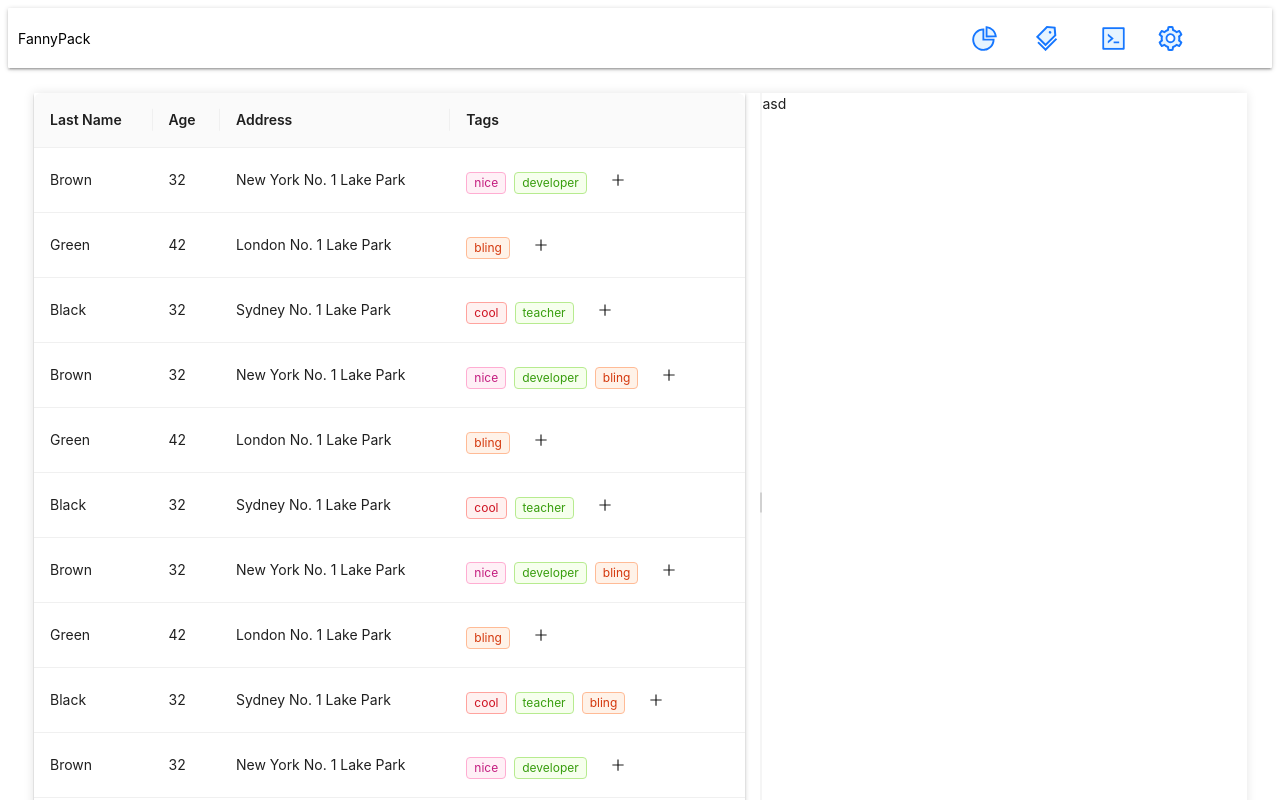
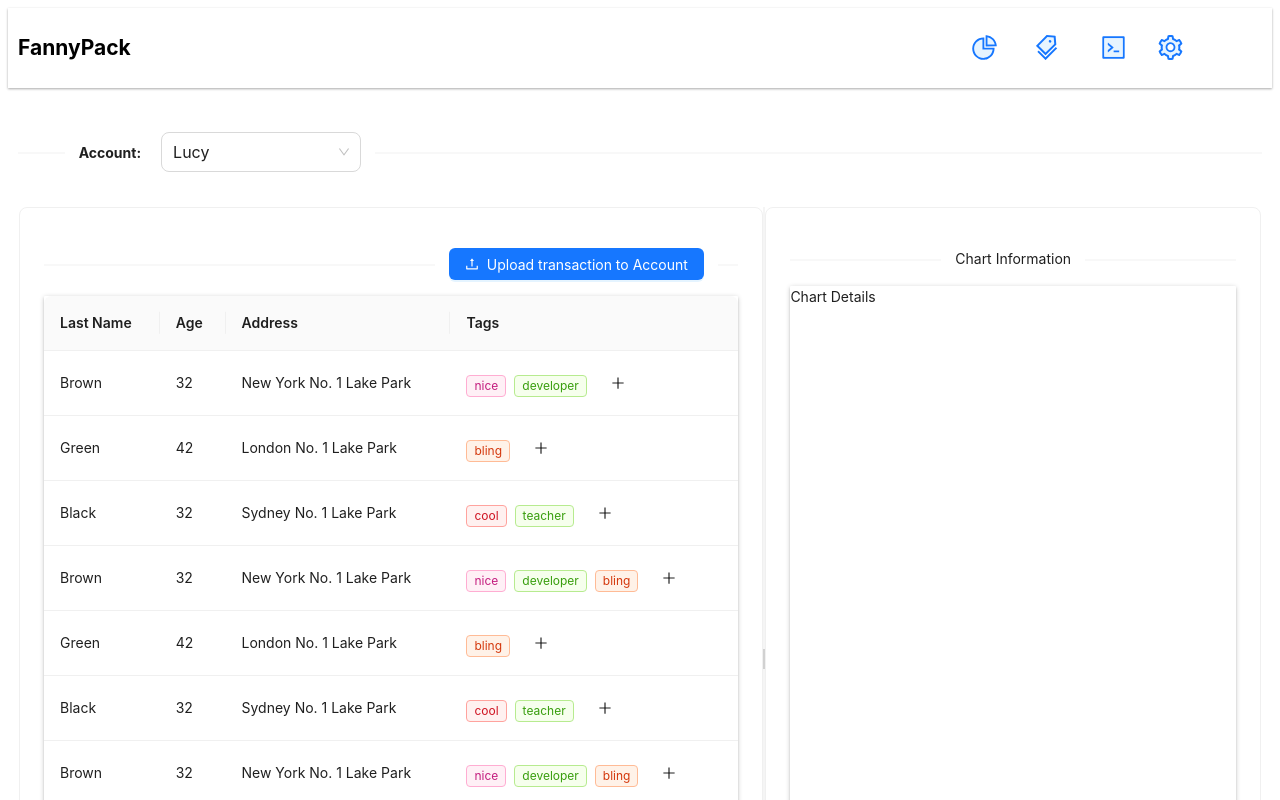
Before and after one commit to danzilla/budgetApp, a React (Create React App) app in the folder client/: page /dashboard in a window 1280 px wide. Shown: the top 800 px of the page. Built offline with nearby package versions, Linux system fonts and the light colour scheme.

Commit message:
Added Account selection

```diff
--- a/client/src/App/Dashboard/Accounts/Accounts.js
+++ b/client/src/App/Dashboard/Accounts/Accounts.js
@@ -1,19 +1,46 @@
-import { Row, Splitter } from 'antd';
+import { Row, Col, Select, Card , Splitter, Divider  } from 'antd';
 
 import TableView from './Table/TableView'
+import GraphView from './Graph/GraphView'
 
 const Accounts = (props) => {
 
+  const SelectAction = (value) => {
+    console.log(`selected ${value}`);
+  };
+
   return (
-    <Row style={{margin: '25px'}}>
+    <Row style={{margin: '10px'}}>
 
+      <Col span={24}>
+        <Divider orientation="left" plain>
+          <h4>Account:
+            <Select
+              defaultValue="lucy"
+              style={{ width: 200, textAlign: 'left', marginLeft: '20px'  }}
+              size="large"
+              onChange={SelectAction}
+              options={[
+                { value: 'jack', label: 'Jack' },
+                { value: 'lucy', label: 'Lucy' },
+                { value: 'Yiminghe', label: 'yiminghe' },
+                { value: 'disabled', label: 'Disabled'},
+              ]}
+            />
+          </h4>
+          </Divider>
+      </Col>
 
-      <Splitter style={{ boxShadow: '0 0 10px rgba(0, 0, 0, 0.1)' }}>
+      <Splitter>
         <Splitter.Panel defaultSize="60%" min="20%" max="70%">
-          <TableView />
+          <Card>
+            <TableView />
+          </Card>
         </Splitter.Panel>
         <Splitter.Panel>
-          asd
+          <Card>
+            <GraphView />
+          </Card>
         </Splitter.Panel>
       </Splitter>
     </Row>
--- /dev/null
+++ b/client/src/App/Dashboard/Accounts/Graph/GraphView.js
@@ -0,0 +1,20 @@
+import { Divider } from 'antd';
+
+
+const GraphView = (props) => {
+
+    return (
+        <>
+            <Divider plain>
+                Chart Information
+            </Divider>
+            <div style={{height: '100vh'}} className="card-3 " >
+                Chart Details
+            </div>
+
+        </>
+    );
+}
+
+//Export
+export default GraphView;
--- a/client/src/App/Dashboard/Accounts/Table/TableView.js
+++ b/client/src/App/Dashboard/Accounts/Table/TableView.js
@@ -1,5 +1,5 @@
-import { PlusOutlined } from '@ant-design/icons';
-import { Space, Select, Table, Tag, Popover, Button } from 'antd';
+import { PlusOutlined, UploadOutlined } from '@ant-design/icons';
+import { Space, Select, Table, Tag, Popover, Button, Divider } from 'antd';
 
 
 const { Column } = Table;
@@ -137,7 +137,16 @@ const TableView = (props) => {
 
     return (
         <>
-            <Table style={{ marginRight: '15px', marginBottom: '50px' }} className="card-3 " dataSource={data2}>
+            <Divider orientation="right" plain>
+                <Button
+                    type="primary"
+                    icon={<UploadOutlined />}
+                    >
+                    Upload transaction to Account
+                </Button>
+            </Divider>
+
+            <Table className="card-3 " dataSource={data2}>
                 <Column title="Last Name" dataIndex="lastName" key="lastName" />
                 <Column title="Age" dataIndex="age" key="age" />
                 <Column title="Address" dataIndex="address" key="address" />
--- a/client/src/App/Dashboard/Navigation/Navigation.js
+++ b/client/src/App/Dashboard/Navigation/Navigation.js
@@ -5,9 +5,9 @@ import { SettingTwoTone, PieChartTwoTone, CodeTwoTone, TagsTwoTone } from '@ant-
 const Navigation = (props) => {
 
   return (
-    <Row className="card-3" align="middle" style={{ padding: '10px' }}>
+    <Row className="card-4" align="middle" style={{ padding: '10px' }}>
       <Col align="left" span={6}>
-        FannyPack
+        <h2>FannyPack</h2>
       </Col>
       <Col span={6} offset={12}>
         <Button size="large" type="text">
```
